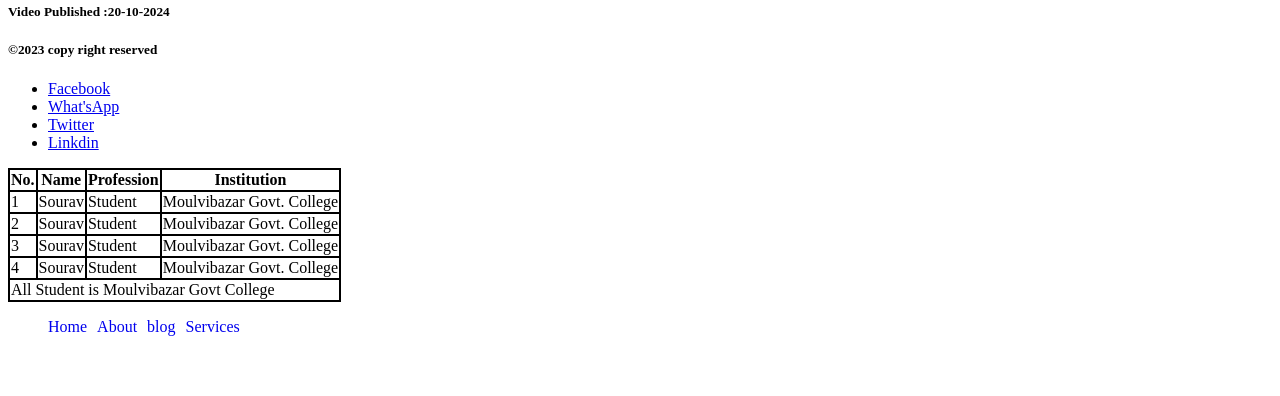
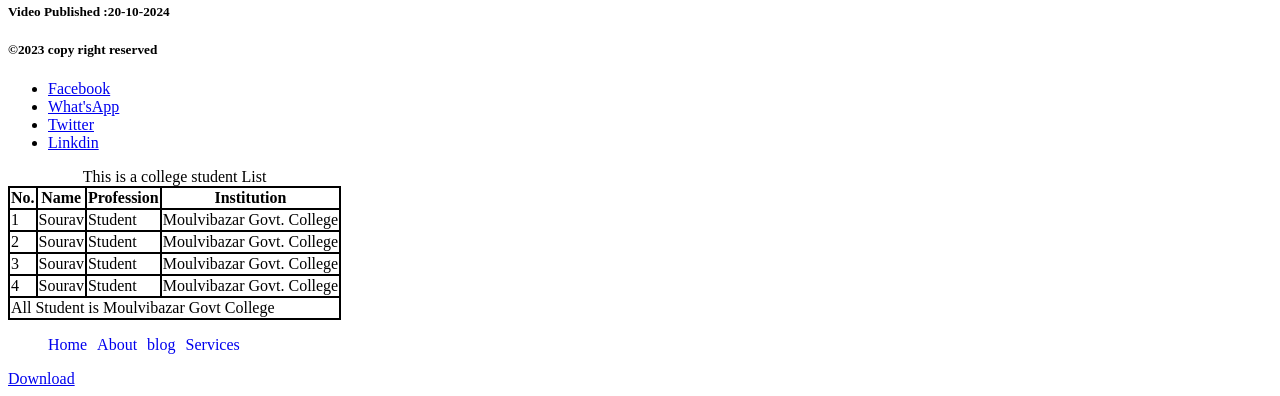
Before and after one commit to Shawon-Acharja/my-first-github-repo, a plain HTML site: page MileStone-01/Module 1/index.html in a window 1280 px wide. Shown: the part 1852-2248 px from the top of the page. Before the commit the page ends 2204 px from the top, so only its background shows below. Drawn offline with Linux system fonts and the light colour scheme; files whose address does not match are found by name.

Commit message:
added new git

```diff
--- a/MileStone-01/Module 1/index.html
+++ b/MileStone-01/Module 1/index.html
@@ -150,6 +150,7 @@
                 <article>
                     <section>
                         <table>
+                            <caption>This is a college student List</caption>
                             <thead>
                                 <tr>
                                     <th>No.</th>
@@ -218,6 +219,9 @@
                         </ul>
                     </nav>
                 </div>
+                <div>
+                    <a href="Image/pragramming.png" download>Download</a>
+                </div>
 
 
 
```
